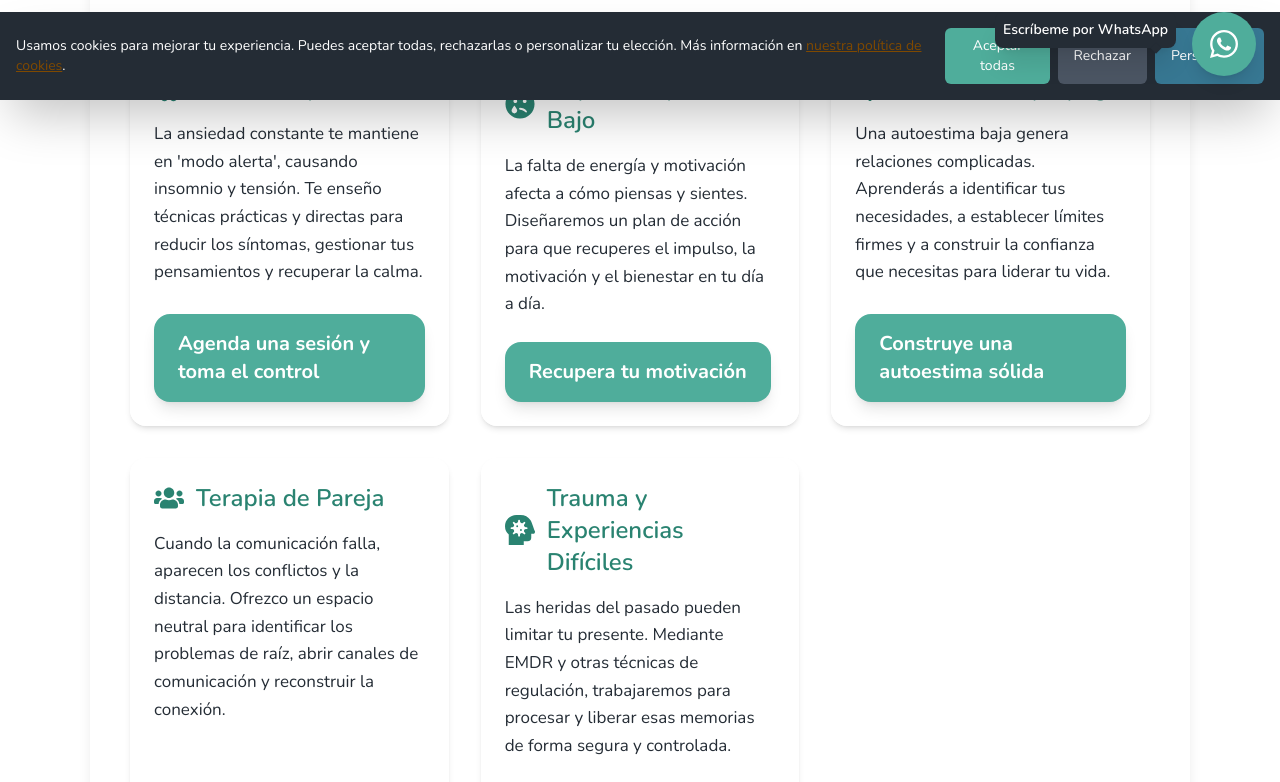
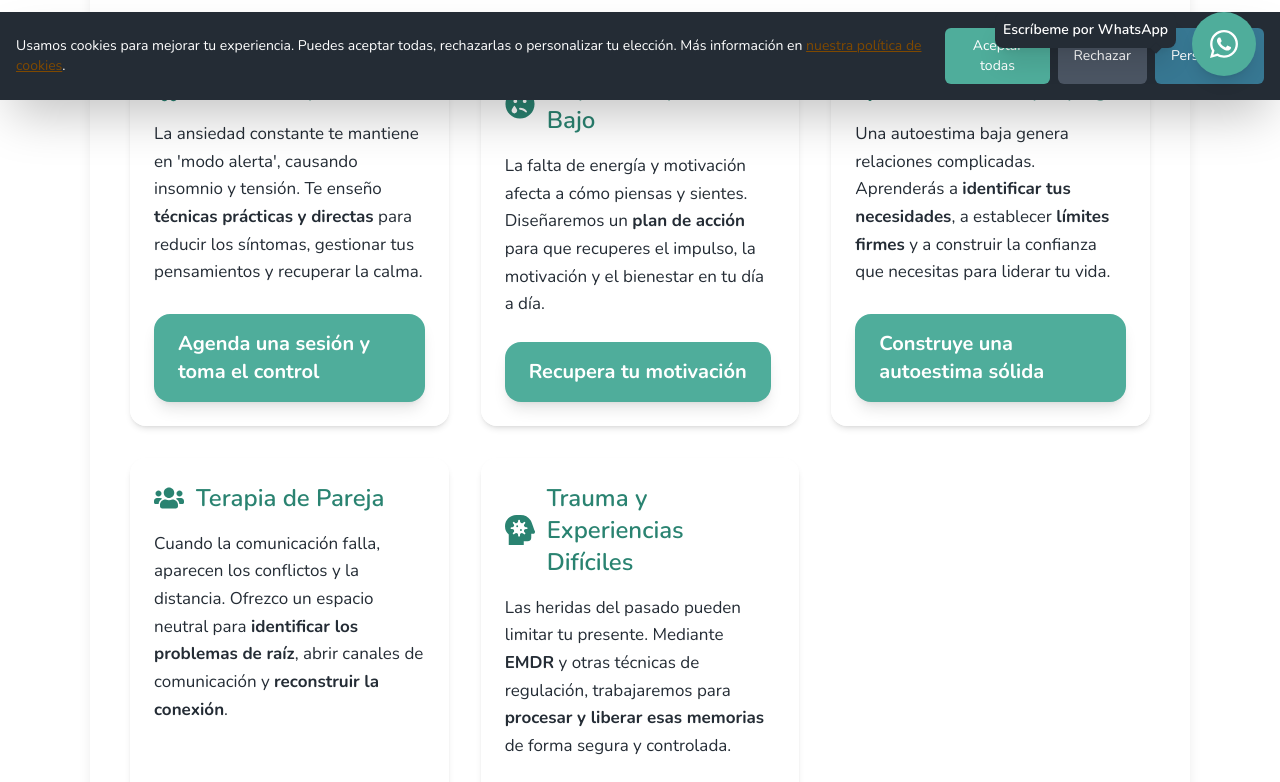
Before and after one commit to psicopiloto/psicopilotopage1, a Next.js app: page /servicios in a window 1280 px wide. Shown: the part 700-1482 px from the top of the page. Built offline with nearby package versions, Linux system fonts and the light colour scheme.

Commit message:
Update servicios.js

```diff
--- a/pages/servicios.js
+++ b/pages/servicios.js
@@ -16,35 +16,35 @@ import {
 } from "react-icons/fa";
 
 export default function Servicios() {
-  // ✨ CAMBIO DE TONO: Textos reescritos para ser más directos, activos y orientados a resultados ("Voz de Piloto")
+  // ✨ CORRECCIÓN: Sintaxis de negrita cambiada de Markdown (**) a HTML (<strong>)
   const serviciosPersonas = [
     {
       title: "Ansiedad y Estrés",
-      desc: "La ansiedad constante te mantiene en 'modo alerta', causando insomnio y tensión. Te enseño técnicas prácticas y directas para reducir los síntomas, gestionar tus pensamientos y recuperar la calma.",
+      desc: "La ansiedad constante te mantiene en 'modo alerta', causando insomnio y tensión. Te enseño <strong>técnicas prácticas y directas</strong> para reducir los síntomas, gestionar tus pensamientos y recuperar la calma.",
       cta: "Agenda una sesión y toma el control",
       icon: <FaBrain aria-hidden="true" />,
     },
     {
       title: "Depresión y Ánimo Bajo",
-      desc: "La falta de energía y motivación afecta a cómo piensas y sientes. Diseñaremos un plan de acción para que recuperes el impulso, la motivación y el bienestar en tu día a día.",
+      desc: "La falta de energía y motivación afecta a cómo piensas y sientes. Diseñaremos un <strong>plan de acción</strong> para que recuperes el impulso, la motivación y el bienestar en tu día a día.",
       cta: "Recupera tu motivación",
       icon: <FaSadTear aria-hidden="true" />,
     },
     {
       title: "Autoestima y Apego",
-      desc: "Una autoestima baja genera relaciones complicadas. Aprenderás a identificar tus necesidades, a establecer límites firmes y a construir la confianza que necesitas para liderar tu vida.",
+      desc: "Una autoestima baja genera relaciones complicadas. Aprenderás a <strong>identificar tus necesidades</strong>, a establecer <strong>límites firmes</strong> y a construir la confianza que necesitas para liderar tu vida.",
       cta: "Construye una autoestima sólida",
       icon: <FaHeart aria-hidden="true" />,
     },
     {
       title: "Terapia de Pareja",
-      desc: "Cuando la comunicación falla, aparecen los conflictos y la distancia. Ofrezco un espacio neutral para identificar los problemas de raíz, abrir canales de comunicación y reconstruir la conexión.",
+      desc: "Cuando la comunicación falla, aparecen los conflictos y la distancia. Ofrezco un espacio neutral para <strong>identificar los problemas de raíz</strong>, abrir canales de comunicación y <strong>reconstruir la conexión</strong>.",
       cta: "Recuperad vuestra conexión",
       icon: <FaUsers aria-hidden="true" />,
     },
     {
       title: "Trauma y Experiencias Difíciles",
-      desc: "Las heridas del pasado pueden limitar tu presente. Mediante EMDR y otras técnicas de regulación, trabajaremos para procesar y liberar esas memorias de forma segura y controlada.",
+      desc: "Las heridas del pasado pueden limitar tu presente. Mediante <strong>EMDR</strong> y otras técnicas de regulación, trabajaremos para <strong>procesar y liberar esas memorias</strong> de forma segura y controlada.",
       cta: "Inicia tu proceso de sanación",
       icon: <FaHeadSideVirus aria-hidden="true" />,
     },
@@ -77,7 +77,6 @@ export default function Servicios() {
             name: "keywords",
             content: "psicología, ansiedad, depresión, terapia de pareja, trauma, EMDR, psicoterapia online, psicología para empresas, liderazgo",
           },
-          // ✨ CORRECCIÓN: Nombre de autor actualizado para consistencia
           { name: "author", content: "Jose Carlos Rguez. Retamar" },
         ]}
         openGraph={{
@@ -101,13 +100,11 @@ export default function Servicios() {
 
       <PageHeader
         title="Servicios de Psicología"
-        // ✨ CAMBIO DE TONO: Subtítulo más directo y orientado a la acción
         subtitle="Herramientas prácticas para pilotar tu vida. Terapia individual y formación para empresas con un enfoque directo y resolutivo, inspirado en la aviación."
         backgroundImage="/header-servicios.webp"
       />
 
       <main className="flex-grow pt-16 relative z-10">
-        {/* Servicios para personas */}
         <section
           className="py-16 container mx-auto max-w-6xl bg-white/70 backdrop-blur-md rounded-2xl p-6 md:p-10 shadow-lg"
           aria-labelledby="servicios-personas-title"
@@ -119,14 +116,13 @@ export default function Servicios() {
             {serviciosPersonas.map((s, i) => (
               <div
                 key={i}
-                // ✨ MEJORA UX: Las clases de hover ya estaban, se mantienen por ser correctas.
                 className="p-6 bg-white/80 rounded-2xl shadow-md hover:shadow-xl transition transform hover:-translate-y-1 flex flex-col h-full backdrop-blur-sm"
               >
                 <div className="flex items-center mb-4">
                   <div className="text-3xl text-psicopiloto-green-600 mr-3">{s.icon}</div>
                   <h3 className="font-semibold text-2xl text-psicopiloto-green-600">{s.title}</h3>
                 </div>
-                {/* Usamos dangerouslySetInnerHTML para renderizar el <strong> */}
+                {/* ✨ CORRECCIÓN: Usar dangerouslySetInnerHTML para renderizar las etiquetas <strong> */}
                 <p className="mb-6 leading-relaxed text-psicopiloto-gray-700" dangerouslySetInnerHTML={{ __html: s.desc }}></p>
                 <div className="mt-auto">
                   <AnimatedCTA href="/contacto" text={s.cta} color="green" />
@@ -136,10 +132,8 @@ export default function Servicios() {
           </div>
         </section>
 
-        {/* Divider */}
         <div className="w-24 h-1 bg-gradient-to-r from-psicopiloto-green-400 to-psicopiloto-blue-400 mx-auto my-16 rounded"></div>
 
-        {/* Servicios para empresas */}
         <section
           className="pb-16 container mx-auto max-w-6xl bg-white/70 backdrop-blur-md rounded-2xl p-6 md:p-10 shadow-lg"
           aria-labelledby="servicios-empresas-title"
```
